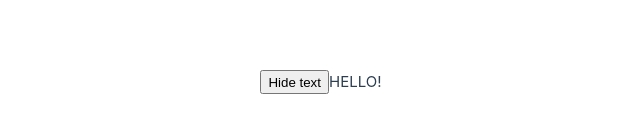
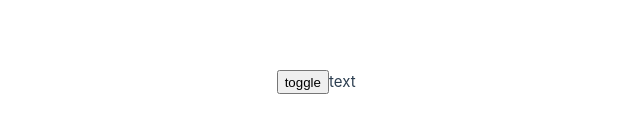
Before and after one commit to MakerAVGN/Vue3Base, a Vue app in the folder vue-project/: page / in a window 1280 px wide. Shown: the part 318-450 px from the top of the page, without its empty margins (311-951 px from the left). Built offline with nearby package versions, Linux system fonts and the light colour scheme.

Commit message:
Тогглинг элементов в Vue

```diff
--- a/vue-project/src/App.vue
+++ b/vue-project/src/App.vue
@@ -6,19 +6,14 @@ export default {
     }
   },
   methods: {
-    hide: function() {
-      this.visible = false;
-    },
-    show: function () {
-      this.visible = true;
-    },
+    toggle: function () {
+      this.visible = !this.visible;
+    }
 
   }
 }
 </script>
 <template>
-<button v-if="visible" @click="hide">Hide text</button>
-<p v-if="visible"> HELLO! </p>
-<button v-if="!visible" @click="show">Show text</button>
-
+  <button @click="toggle">toggle</button>
+  <p v-if="visible">text</p>
 </template>
```
